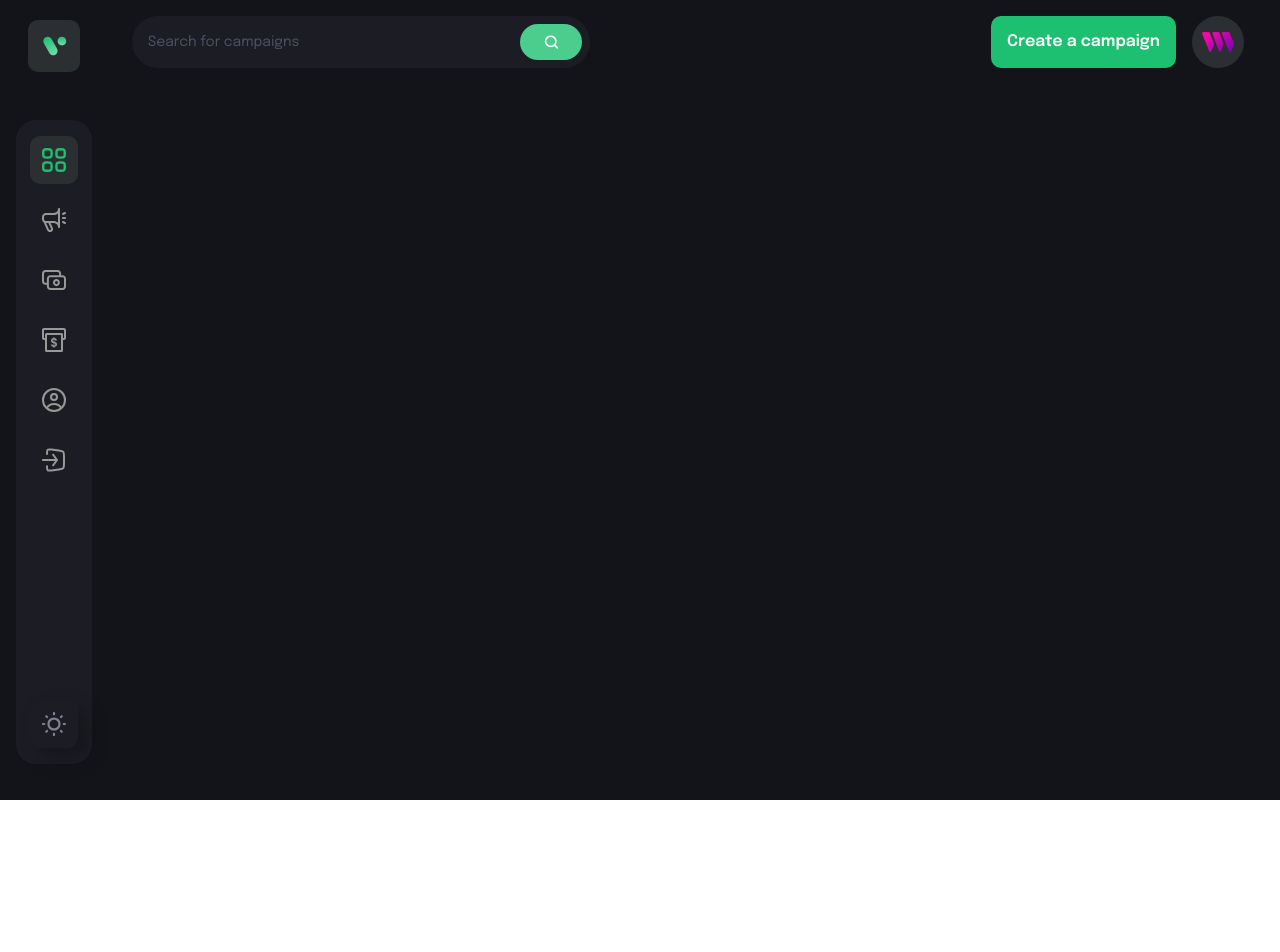
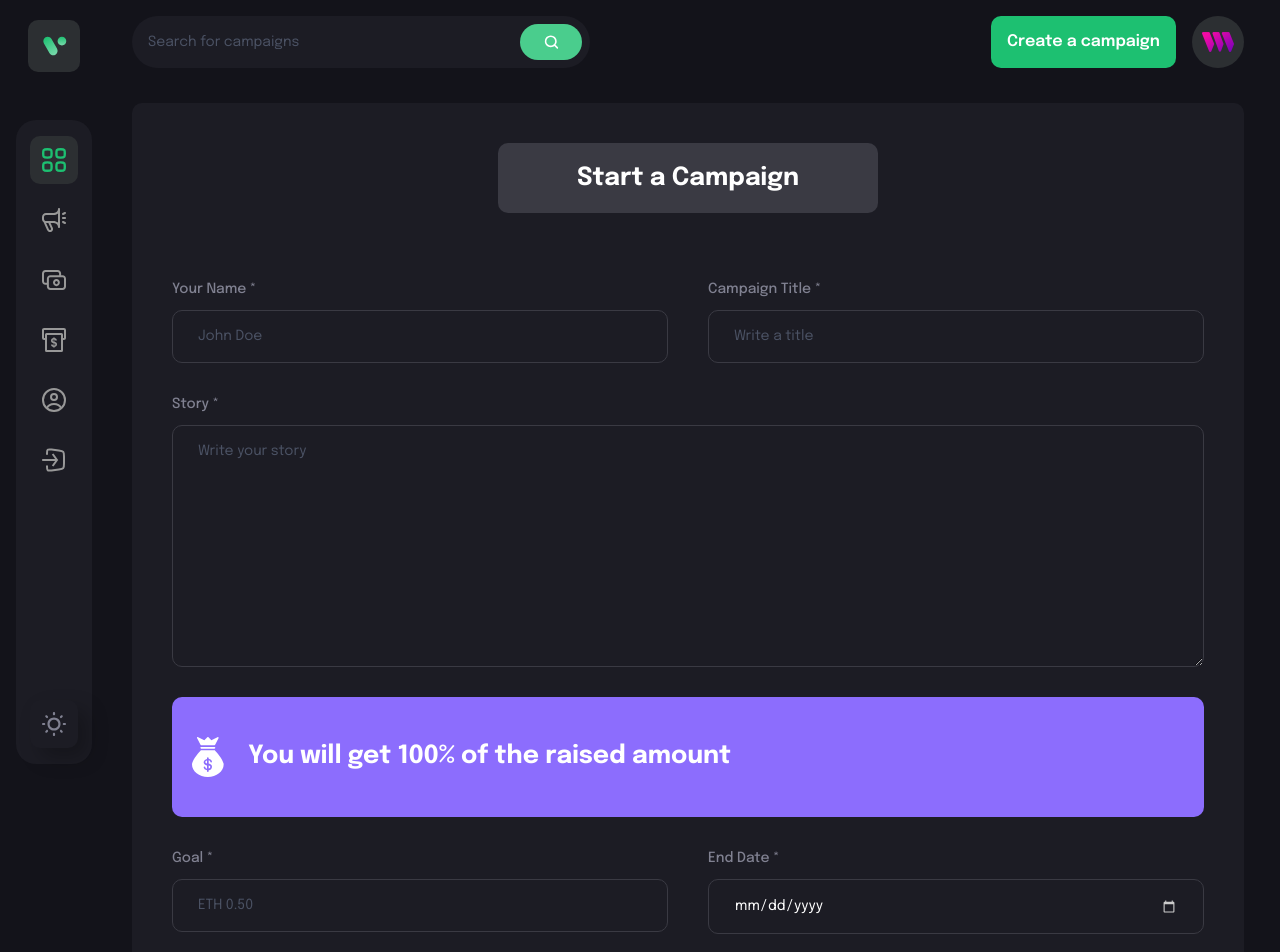
Before and after one commit to KiranRaj27/Crowd-Funding-Frontend, a React (Vite) app: page /create-campaign in a window 1280 px wide. Before the commit this address had no page. Shown: the top 952 px of the page. Before the commit the page ends 800 px from the top, so only its background shows below. Built offline with nearby package versions, Linux system fonts and the light colour scheme; what @thirdweb-dev/react would draw is missing.

Commit message:
Create campaign completed

```diff
--- a/src/App.jsx
+++ b/src/App.jsx
@@ -15,6 +15,9 @@
         <Navbar />
         <Routes>
           <Route path="/" element={<Home />} />
+          <Route path="/profile" element={<Profile />} />
+          <Route path="/create-campaign" element={<CreateCampaign />} />
+          <Route path="/campaign-details/:id" element={<CampaignDetails />} />
         </Routes>
       </div>
     </div>
--- /dev/null
+++ b/src/components/FormField.jsx
@@ -0,0 +1,42 @@
+import React from "react";
+
+const FormField = ({
+  labelName,
+  placeholder,
+  inputType,
+  isTextArea,
+  value,
+  handleChange,
+}) => {
+  return (
+    <label className="flex-1 w-full flex flex-col">
+      {labelName && (
+        <span className="font-epilogue font-medium text-[14px] leading-[22px] text-[#808191] mb-[10px]">
+          {labelName}
+        </span>
+      )}
+      {isTextArea ? (
+        <textarea
+          required
+          value={value}
+          onChange={handleChange}
+          rows={10}
+          placeholder={placeholder}
+          className="py-[15px] sm:px-[25px] px-[15px] outline-none border-[1px] border-[#3a3a43] bg-transparent font-epilogue text-white text-[14px] placeholder:text-[#4b5264] rounded-[10px] sm:min-w-[300px]"
+        />
+      ) : (
+        <input
+          required
+          value={value}
+          onChange={handleChange}
+          type={inputType}
+          step="0.1"
+          placeholder={placeholder}
+          className="py-[15px] sm:px-[25px] px-[15px] outline-none border-[1px] border-[#3a3a43] bg-transparent font-epilogue text-white text-[14px] placeholder:text-[#4b5264] rounded-[10px] sm:min-w-[300px]"
+        />
+      )}
+    </label>
+  );
+};
+
+export default FormField;
--- a/src/components/index.js
+++ b/src/components/index.js
@@ -1,3 +1,4 @@
 export { default as Sidebar } from "./Sidebar";
 export { default as Navbar } from "./Navbar";
 export { default as CustomButton } from './CustomButton';
+export { default as FormField } from './FormField';
--- a/src/pages/CreateCampaign.jsx
+++ b/src/pages/CreateCampaign.jsx
@@ -1,7 +1,115 @@
-import React from "react";
+import React, { useState } from "react";
+import { useNavigate } from "react-router-dom";
+import { ethers } from "ethers";
+
+import { money } from "../assets";
+import { CustomButton, FormField } from "../components";
+import { checkIfImage } from "../utils";
 
 const CreateCampaign = () => {
-  return <div>CreateCampaign</div>;
+  const navigate = useNavigate();
+  const [isLoading, setIsLoading] = useState(false);
+  const [form, setForm] = useState({
+    name: "",
+    title: "",
+    description: "",
+    target: "",
+    deadline: "",
+    image: "",
+  });
+
+  const handleFormFieldChange = (fieldName, e) => {
+    setForm({ ...form, [fieldName]: e.target.value });
+  };
+
+  const handleSubmit = async (e) => {
+    e.preventDefault();
+
+  };
+
+  return (
+    <div className="bg-[#1c1c24] flex justify-center items-center flex-col rounded-[10px] sm:p-10 p-4">
+      {isLoading && "<Loader />"}
+      <div className="flex justify-center items-center p-[16px] sm:min-w-[380px] bg-[#3a3a43] rounded-[10px]">
+        <h1 className="font-epilogue font-bold sm:text-[25px] text-[18px] leading-[38px] text-white">
+          Start a Campaign
+        </h1>
+      </div>
+      <form
+        onSubmit={handleSubmit}
+        className="w-full mt-[65px] flex flex-col gap-[30px]"
+      >
+        <div className="flex flex-wrap gap-[40px]">
+          <FormField
+            labelName="Your Name *"
+            placeholder="John Doe"
+            inputType="text"
+            value={form.name}
+            handleChange={(e) => handleFormFieldChange("name", e)}
+          />
+          <FormField
+            labelName="Campaign Title *"
+            placeholder="Write a title"
+            inputType="text"
+            value={form.title}
+            handleChange={(e) => handleFormFieldChange("title", e)}
+          />
+        </div>
+
+        <FormField
+          labelName="Story *"
+          placeholder="Write your story"
+          isTextArea
+          value={form.description}
+          handleChange={(e) => handleFormFieldChange("description", e)}
+        />
+
+        <div className="w-full flex justify-start items-center p-4 bg-[#8c6dfd] h-[120px] rounded-[10px]">
+          <img
+            src={money}
+            alt="money"
+            className="w-[40px] h-[40px] object-contain"
+          />
+          <h4 className="font-epilogue font-bold text-[25px] text-white ml-[20px]">
+            You will get 100% of the raised amount
+          </h4>
+        </div>
+
+        <div className="flex flex-wrap gap-[40px]">
+          <FormField
+            labelName="Goal *"
+            placeholder="ETH 0.50"
+            inputType="text"
+            value={form.target}
+            handleChange={(e) => handleFormFieldChange("target", e)}
+          />
+          <FormField
+            labelName="End Date *"
+            placeholder="End Date"
+            inputType="date"
+            value={form.deadline}
+            handleChange={(e) => handleFormFieldChange("deadline", e)}
+          />
+        </div>
+
+        <FormField
+          labelName="Campaign image *"
+          placeholder="Place image URL of your campaign"
+          inputType="url"
+          value={form.image}
+          handleChange={(e) => handleFormFieldChange("image", e)}
+        />
+
+        <div className="flex justify-center items-center mt-[40px]">
+          <CustomButton
+            btnType="submit"
+            title="Submit new campaign"
+            styles="bg-[#1dc071]"
+          />
+        </div>
+      </form>
+    </div>
+  );
 };
 
 export default CreateCampaign;
```
